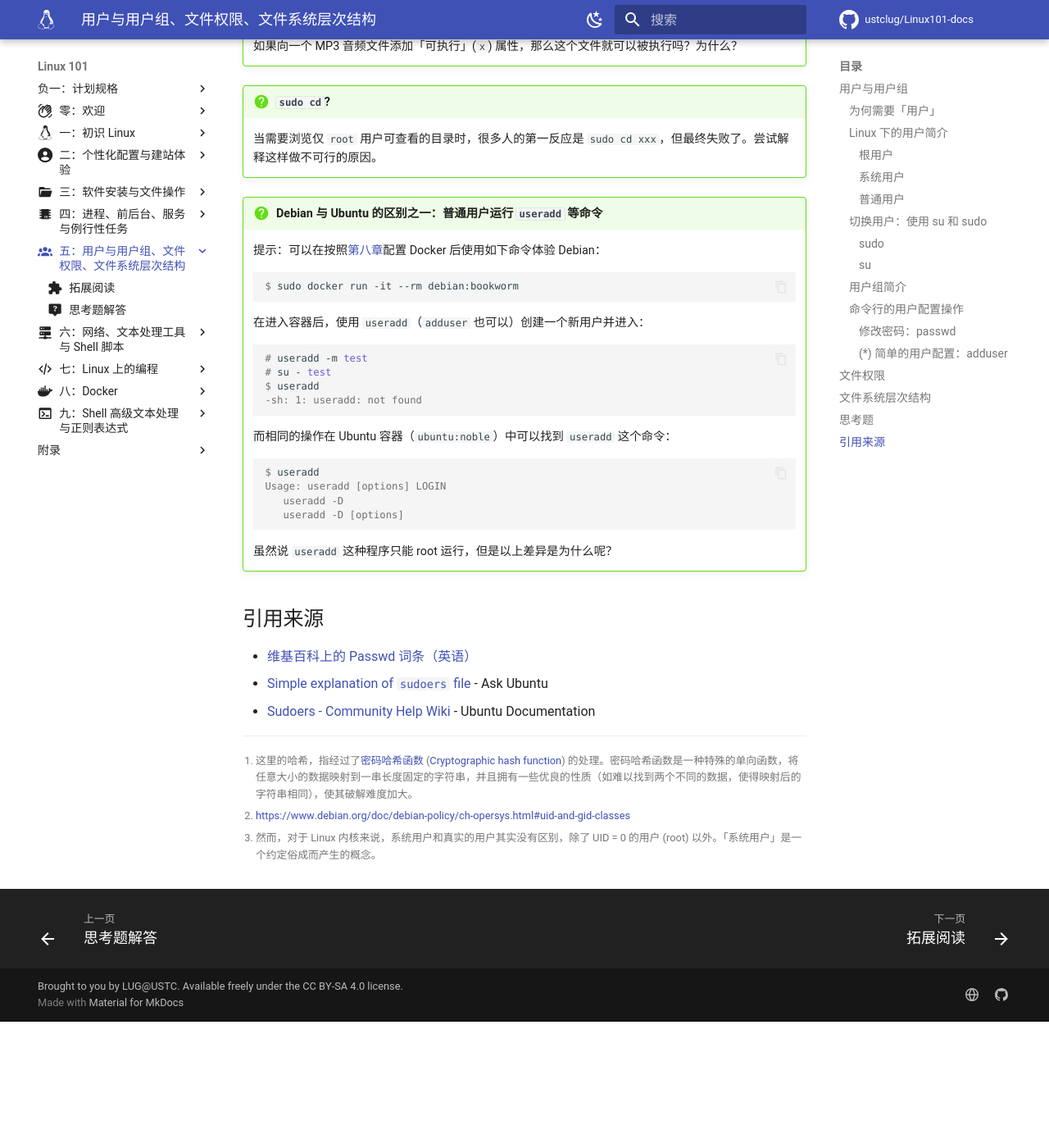
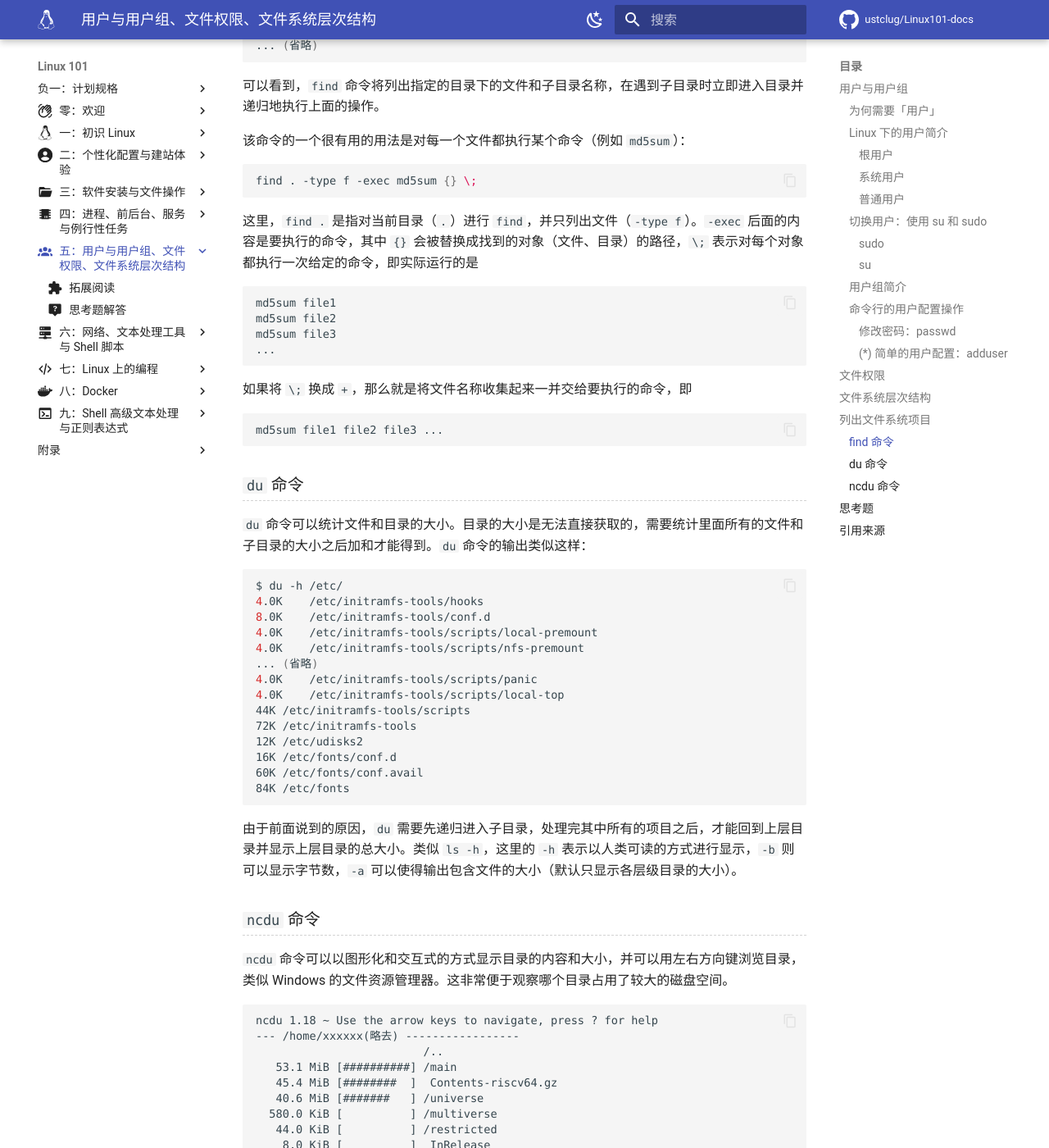
Before and after one commit to ustclug/Linux101-docs, an MkDocs documentation site: the page built from docs/Ch05/index.md, in a window 1280 px wide and 1400 px high, scrolled down 11165 px. Shown: the whole window at 82% size. Built offline with MkDocs 1.6.1 and Material for MkDocs 9.7.7, drawn with Linux system fonts in a browser that asks for light colours; comment, search, counter and statistics services are not loaded; before the commit the page ends 12411 px from its top, so only the background shows below that; some of the changed text lies outside the part shown.

Commit message:
Add find, du, ncdu

````diff
--- a/docs/Ch05/index.md
+++ b/docs/Ch05/index.md
@@ -455,6 +455,95 @@
     - `/var/run`：存储程序运行时的数据（部分发行版会将该目录符号链接到 `/run` 目录）。
     - `/var/spool`：存储「等待进一步处理」的程序数据。
 
+## 列出文件系统项目 {#list-objects}
+
+经常我们需要在 Shell 中列出某个目录下的项目（子目录和文件）。`ls` 命令是最常见的用来列出文件系统项目的命令，`ls -la` 则可以显示隐藏文件（`-a`）和更详细的信息（`-l`）。但是，`ls` 只能显示某个目录下的文件和子目录，并不会深入子目录内部继续检查。下面介绍几个命令，常用于获取这些信息。
+
+### `find` 命令 {#cmd-find}
+
+`find` 命令可以列出某个目录下所有的目录和文件，并**递归地**进入子目录。基本用法是
+
+```shell
+$ find /etc
+/etc
+/etc/analog.cfg
+/etc/hosts.deny
+/etc/initramfs-tools
+/etc/initramfs-tools/initramfs.conf
+/etc/initramfs-tools/hooks
+/etc/initramfs-tools/conf.d
+/etc/initramfs-tools/conf.d/resume
+/etc/initramfs-tools/modules
+/etc/initramfs-tools/update-initramfs.conf
+... (省略)
+```
+
+可以看到，`find` 命令将列出指定的目录下的文件和子目录名称，在遇到子目录时立即进入目录并递归地执行上面的操作。
+
+该命令的一个很有用的用法是对每一个文件都执行某个命令（例如 `md5sum`）：
+
+```shell
+find . -type f -exec md5sum {} \;
+```
+
+这里，`find .` 是指对当前目录（`.`）进行 `find`，并只列出文件（`-type f`）。`-exec` 后面的内容是要执行的命令，其中 `{}` 会被替换成找到的对象（文件、目录）的路径，`\;` 表示对每个对象都执行一次给定的命令，即实际运行的是
+
+```shell
+md5sum file1
+md5sum file2
+md5sum file3
+...
+```
+
+如果将 `\;` 换成 `+`，那么就是将文件名称收集起来一并交给要执行的命令，即
+
+```shell
+md5sum file1 file2 file3 ...
+```
+
+### `du` 命令 {#cmd-du}
+
+`du` 命令可以统计文件和目录的大小。目录的大小是无法直接获取的，需要统计里面所有的文件和子目录的大小之后加和才能得到。`du` 命令的输出类似这样：
+
+```shell
+$ du -h /etc/
+4.0K	/etc/initramfs-tools/hooks
+8.0K	/etc/initramfs-tools/conf.d
+4.0K	/etc/initramfs-tools/scripts/local-premount
+4.0K	/etc/initramfs-tools/scripts/nfs-premount
+... (省略)
+4.0K	/etc/initramfs-tools/scripts/panic
+4.0K	/etc/initramfs-tools/scripts/local-top
+44K	/etc/initramfs-tools/scripts
+72K	/etc/initramfs-tools
+12K	/etc/udisks2
+16K	/etc/fonts/conf.d
+60K	/etc/fonts/conf.avail
+84K	/etc/fonts
+```
+
+由于前面说到的原因，`du` 需要先递归进入子目录，处理完其中所有的项目之后，才能回到上层目录并显示上层目录的总大小。类似 `ls -h`，这里的 `-h` 表示以人类可读的方式进行显示，`-b` 则可以显示字节数，`-a` 可以使得输出包含文件的大小（默认只显示各层级目录的大小）。
+
+### `ncdu` 命令 {#cmd-ncdu}
+
+`ncdu` 命令可以以图形化和交互式的方式显示目录的内容和大小，并可以用左右方向键浏览目录，类似 Windows 的文件资源管理器。这非常便于观察哪个目录占用了较大的磁盘空间。
+
+```plain
+ncdu 1.18 ~ Use the arrow keys to navigate, press ? for help
+--- /home/xxxxxx(略去) -----------------
+                         /..
+   53.1 MiB [##########] /main
+   45.4 MiB [########  ]  Contents-riscv64.gz
+   40.6 MiB [#######   ] /universe
+  580.0 KiB [          ] /multiverse
+   44.0 KiB [          ] /restricted
+    8.0 KiB [          ]  InRelease
+    8.0 KiB [          ]  Release
+    4.0 KiB [          ]  Release.gpg
+
+ Total disk usage: 139.7 MiB  Apparent size: 139.6 MiB  Items: 29
+```
+
 ## 思考题 {#questions}
 
 !!! question "nobody 用户"
````
